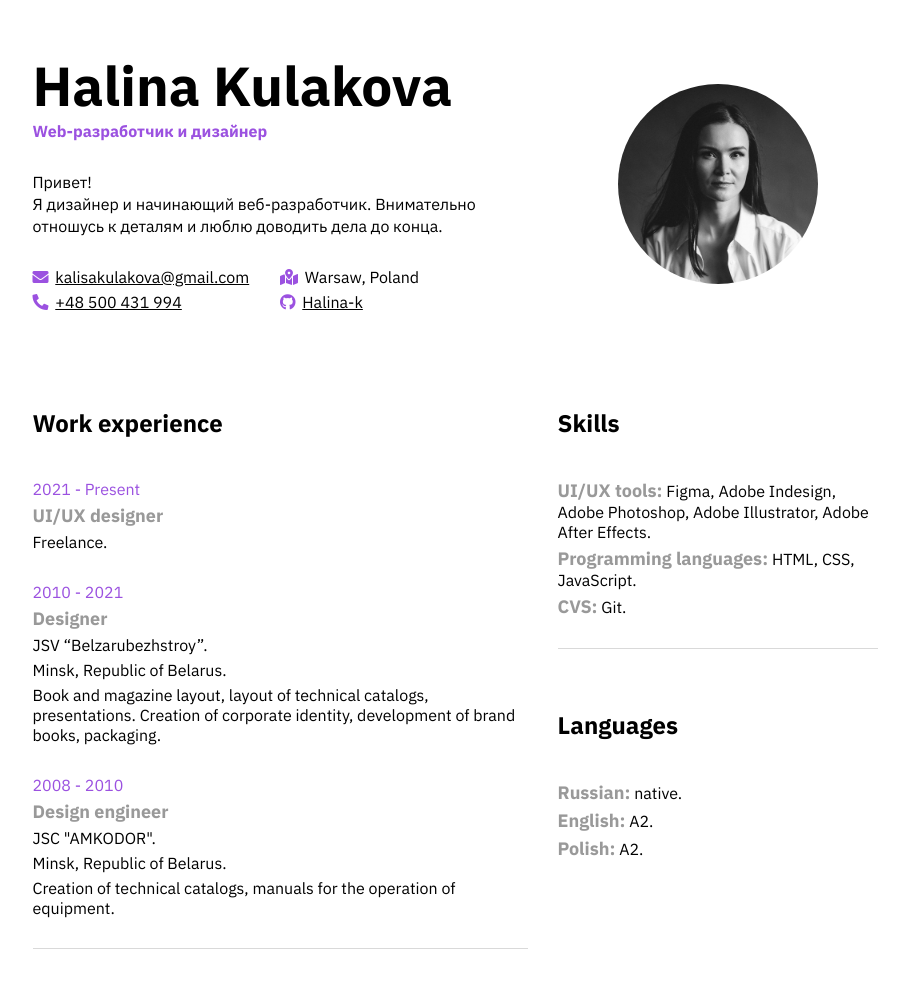
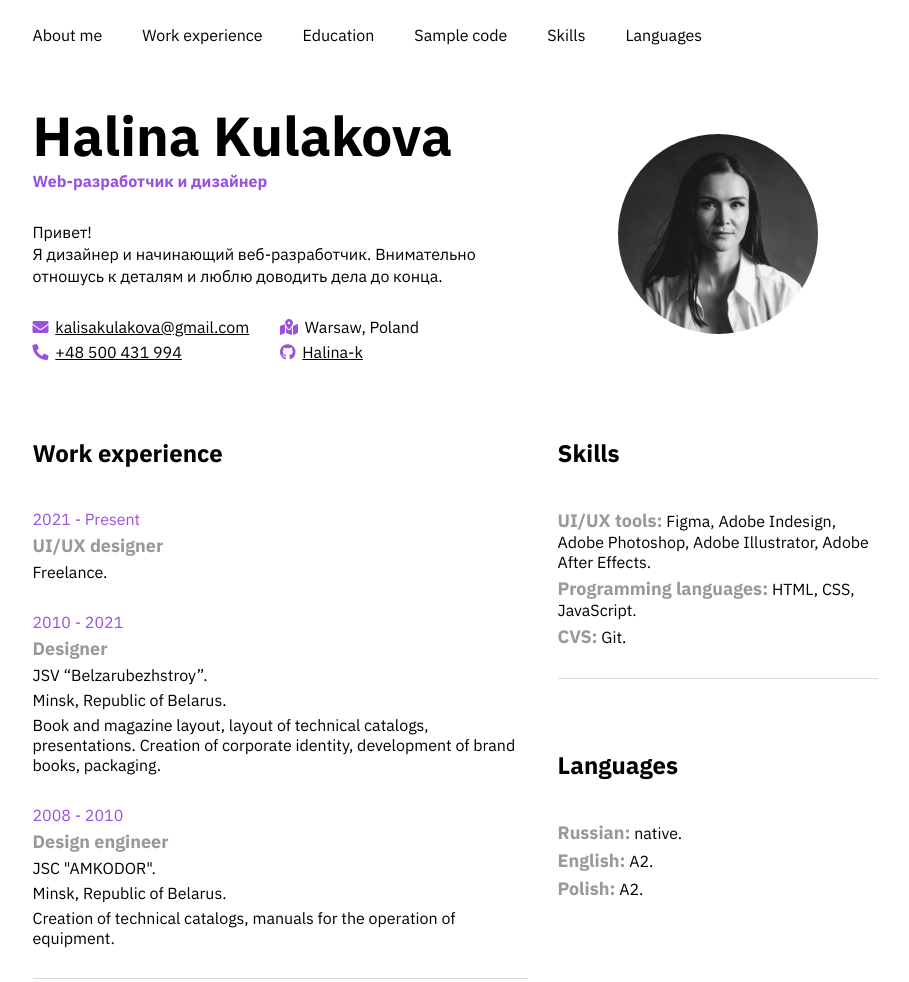
Before and after one commit to Halina-k/rsschool-cv, a plain HTML site: page index.html in a window 1280 px wide. Shown: the top 982 px of the page, without its empty margins (185-1094 px from the left). Drawn offline with Linux system fonts and the light colour scheme.

Commit message:
feat: add nav elements

```diff
--- a/css/style.css
+++ b/css/style.css
@@ -3,10 +3,36 @@
     padding: 0;
 }
 
+html {
+    scroll-behavior: smooth;
+  }
+
 a {
     /* text-decoration: none; */
     color: black;
 }
+
+.navbar {
+    position: fixed;
+    background-color: white;
+}
+.nav-link {
+    padding-right: 40px;
+    text-decoration: none;
+    transition: .3s;
+}
+.nav-list {
+    display: flex;
+    align-items: center;
+    justify-content: flex-start;
+    width: 845px;
+    height: 70px;
+}
+
+.nav-item :hover {
+    color: blueviolet;
+}
+
 
 body {
     font-family: "IBM Plex Sans", serif;
@@ -22,8 +48,8 @@ body {
 }
 
 .header {
-    margin-bottom: 90px;
-    margin-top: 50px;
+    /* margin-bottom: 90px; */
+    margin-top: 100px;
 }
 
 .content-item {
@@ -94,6 +120,11 @@ footer {
     margin-bottom: 5px;
 }
 
+.block-item {
+    padding-top: 70px;
+
+}
+
 .block {
     margin-bottom: 30px;
 }
@@ -146,6 +177,3 @@ ul {
     margin-left: 0; /* Отступ слева в браузере IE и Opera */
     padding-left: 0; /* Отступ слева в браузере Firefox, Safari, Chrome */
    }
-   hr {
-       margin-bottom: 60px;
-   }
--- a/index.html
+++ b/index.html
@@ -9,8 +9,22 @@
         <link rel="stylesheet" href="https://cdnjs.cloudflare.com/ajax/libs/font-awesome/5.14.0/css/all.min.css">
     </head>
     <body>
-        <div class="content">
-            <header class="header content-item">
+        <div class="content" id="about-me">
+
+            <nav class="navbar">
+                <ul class="nav-list">
+                    <li class="nav-item"><a href="#about-me" class="nav-link">About me</a></li>
+                    <li class="nav-item"><a href="#work-experience" class="nav-link">Work experience</a></li>
+                    <li class="nav-item"><a href="#education" class="nav-link">Education</a></li>
+                    <li class="nav-item"><a href="#sample-code" class="nav-link">Sample code</a></li>
+                    <li class="nav-item"><a href="#skills" class="nav-link">Skills</a></li>
+                    <li class="nav-item"><a href="#languages" class="nav-link">Languages</a></li>
+
+                </ul>
+            </nav>
+
+            <header class="header content-item" >
+
                 <div class="contact left">
                     <div class="contact-item">
                         <h1>Halina Kulakova</h1>
@@ -59,6 +73,8 @@
 
                 <div class="experience left">
 
+                    <div class="block-item" id="work-experience">
+
                         <h2>Work experience</h2>
                     <!-- freelance -->
                     <ul class="block">
@@ -83,7 +99,12 @@
                         <li class="description">Creation of technical catalogs, manuals for the operation of equipment.</li>
                      </ul>
 
+                    </div>
+
+
                      <hr color="#D9D9D9" size="1px">
+
+                     <div class="block-item" id="education">
 
                         <h2>Education</h2>
                         <!-- bang -->
@@ -114,15 +135,19 @@
                             <li class="description">Bachelor degree.</li>
                             <li class="description">Electrician Engineer.</li>
                         </ul>
+                     </div>
 
                     <hr color="#D9D9D9" size="1px">
 
+                    <div class="block-item" id="sample-code">
                         <h2>Sample code</h2>
+                    </div>
 
 
                 </div>
                 <div class="skills right">
 
+                    <div class="block-item" id="skills">
                         <h2>Skills</h2>
 
                         <ul class="block">
@@ -139,8 +164,12 @@
                                 <span class="description">Git.</span>
                             </li>
                         </ul>
+                    </div>
+
 
                     <hr color="#D9D9D9" size="1px">
+
+                    <div class="block-item" id="languages">
 
                         <h2>Languages</h2>
 
@@ -158,6 +187,7 @@
                                 <span class="description">A2.</span>
                             </li>
                         </ul>
+                    </div>
 
                 </div>
             </main>
```
Lines whose indentation alone changed are shown as unchanged.
